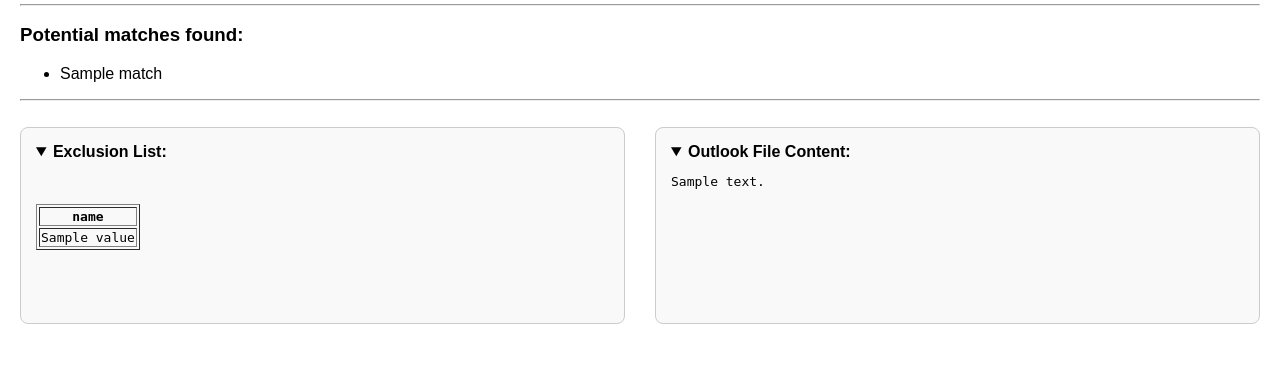
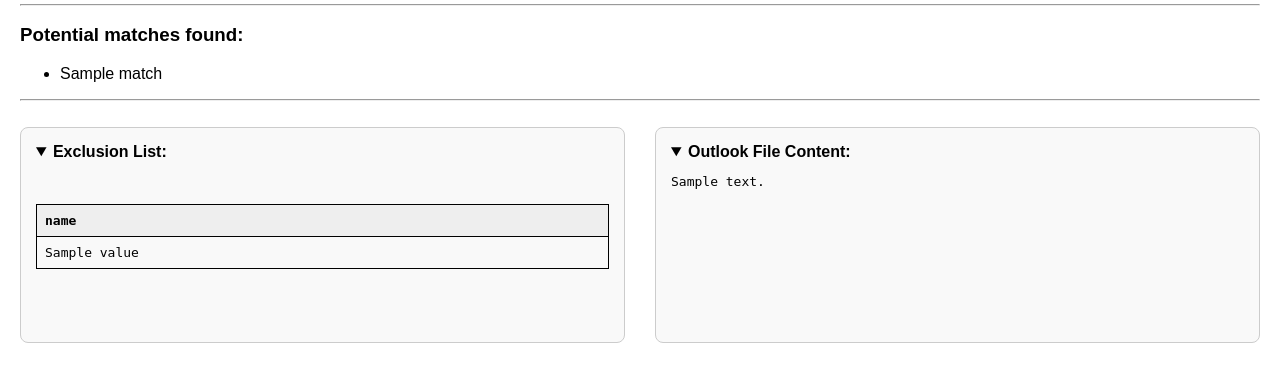
Before and after one commit to lt4753/dc1-global-exclusion-check, a Flask app: template templates/results.html in a window 1280 px wide. Shown: the part 216-598 px from the top of the page. Run offline with Flask 3, Linux system fonts and the light colour scheme; the template is opened without the code that fills it: most values are stand-ins (such as "Sample title", 1, 10 or a date in 2020).

Commit message:
dev commit

```diff
--- a/templates/results.html
+++ b/templates/results.html
@@ -25,6 +25,20 @@
       white-space: pre-wrap;
       word-break: break-word;
     }
+      table {
+    border-collapse: collapse;
+    width: 100%;
+  }
+
+  th, td {
+    border: 1px solid black;
+    padding: 8px;
+    text-align: left;
+  }
+
+  thead {
+    background-color: #eee;
+  }
   </style>
 </head>
 <body>
```
